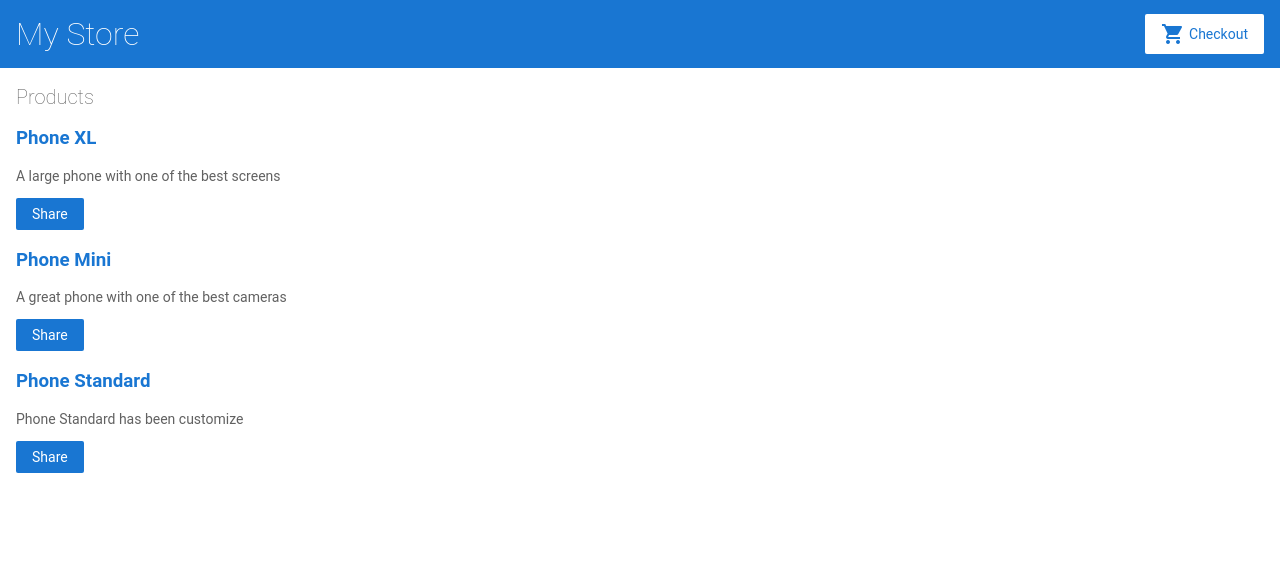
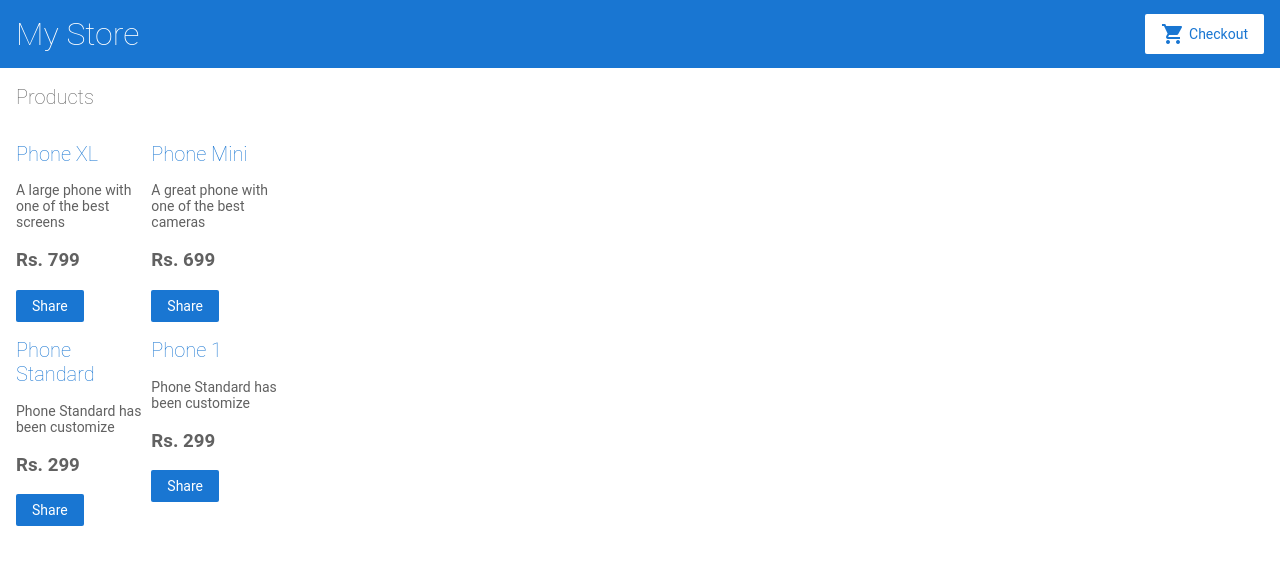
Before and after one commit to singh2210/angular-practice1, an Angular app: page / in a window 1280 px wide. Shown: the top 564 px of the page. Built offline with nearby package versions, Linux system fonts and the light colour scheme.

Commit message:
3 files modified

```diff
--- a/src/app/product-list/product-list.component.css
+++ b/src/app/product-list/product-list.component.css
@@ -1,7 +1,10 @@
-
-
-/*
-Copyright Google LLC. All Rights Reserved.
-Use of this source code is governed by an MIT-style license that
-can be found in the LICENSE file at http://angular.io/license
-*/
+.width-100{
+  width:100%;
+}
+.col-5{
+  width:50%;
+  float:left;
+}
+.mb-90{
+  margin-bottom:90px;
+}
--- a/src/app/product-list/product-list.component.html
+++ b/src/app/product-list/product-list.component.html
@@ -1,15 +1,24 @@
+<div class="width-100 mb-90">
 <h2>Products</h2>
+
 <div *ngFor="let product of products">
-<h3>
+
+<div class="col-5">
+<h2>
   <a [title]="product.name + ' details'">
       {{ product.name }}
     </a>
-</h3>
+</h2>
 <p *ngIf="product.description">
   {{product.description}}
 </p>
+<h3>
+  Rs. {{ product.price }}
+</h3>
 <button (click)="share()">
     Share
   </button>
+</div>
 <!-- <button click()="share()">Share</button> -->
 </div>
+</div>
--- a/src/app/products.ts
+++ b/src/app/products.ts
@@ -13,5 +13,10 @@ export const products = [
     name: 'Phone Standard',
     price: 299,
     description: 'Phone Standard has been customize'
+  },
+  {
+    name: 'Phone 1',
+    price: 299,
+    description: 'Phone Standard has been customize'
   }
 ];
```
